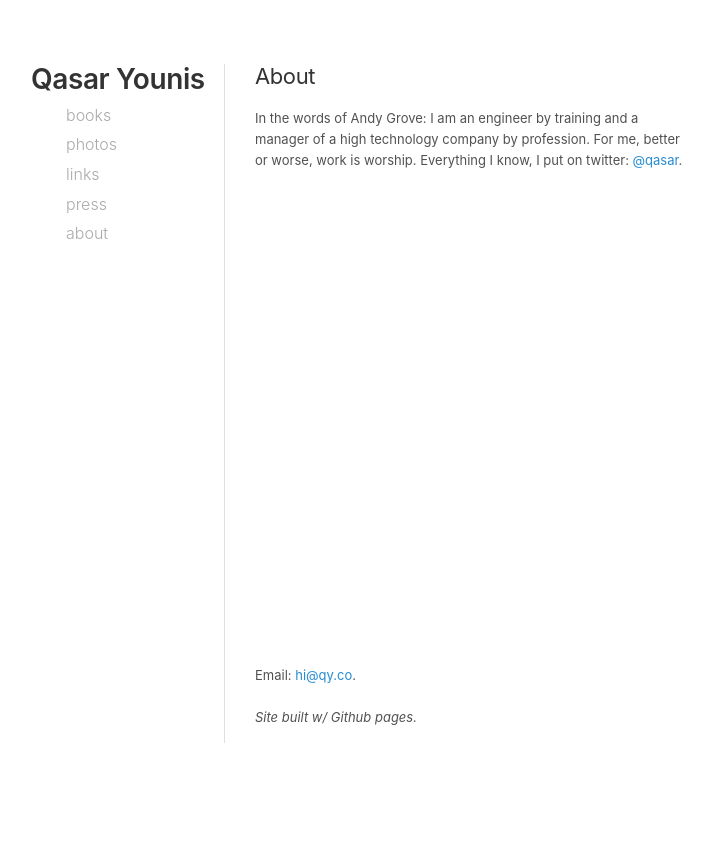
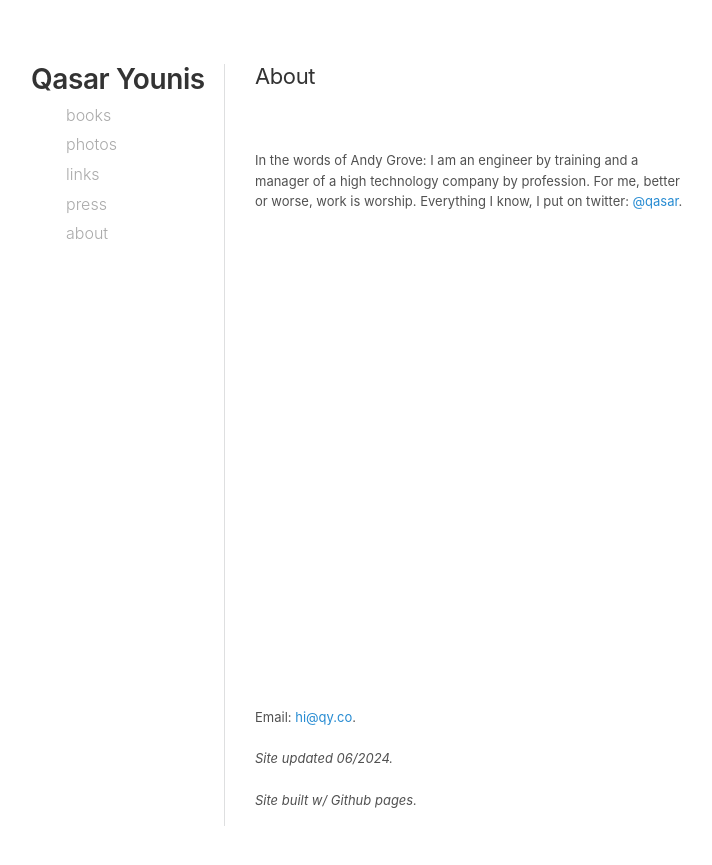
Before and after one commit to qasar/qasar.github.io, a Jekyll site: the page built from about.md, in a window 1280 px wide. Shown: the top 865 px of the page, without its empty margins (35-747 px from the left). Built offline with Jekyll 4.4.1, drawn with Linux system fonts in a browser that asks for light colours.

Commit message:
Update about.md

```diff
--- a/about.md
+++ b/about.md
@@ -3,6 +3,8 @@ title: About
 permalink: /about/
 ---
 
+<br>
+<br>
 In the words of Andy Grove: I am an engineer by training and a manager of a high technology company by profession. For me, better or worse, work is worship. Everything I know, I put on twitter: <a href="https://twitter.com/qasar" target="_blank">@qasar</a>.
 <br>
 <br>
@@ -31,4 +33,6 @@ In the words of Andy Grove: I am an engineer by training and a manager of a high
 
 Email: <a href="mailto:hi@qy.co" target="_blank">hi@qy.co</a>.
 <br>
+<br> <i> Site updated 06/2024. </i>
+<br>
 <br> <i> Site built w/ Github pages. </i>
```
